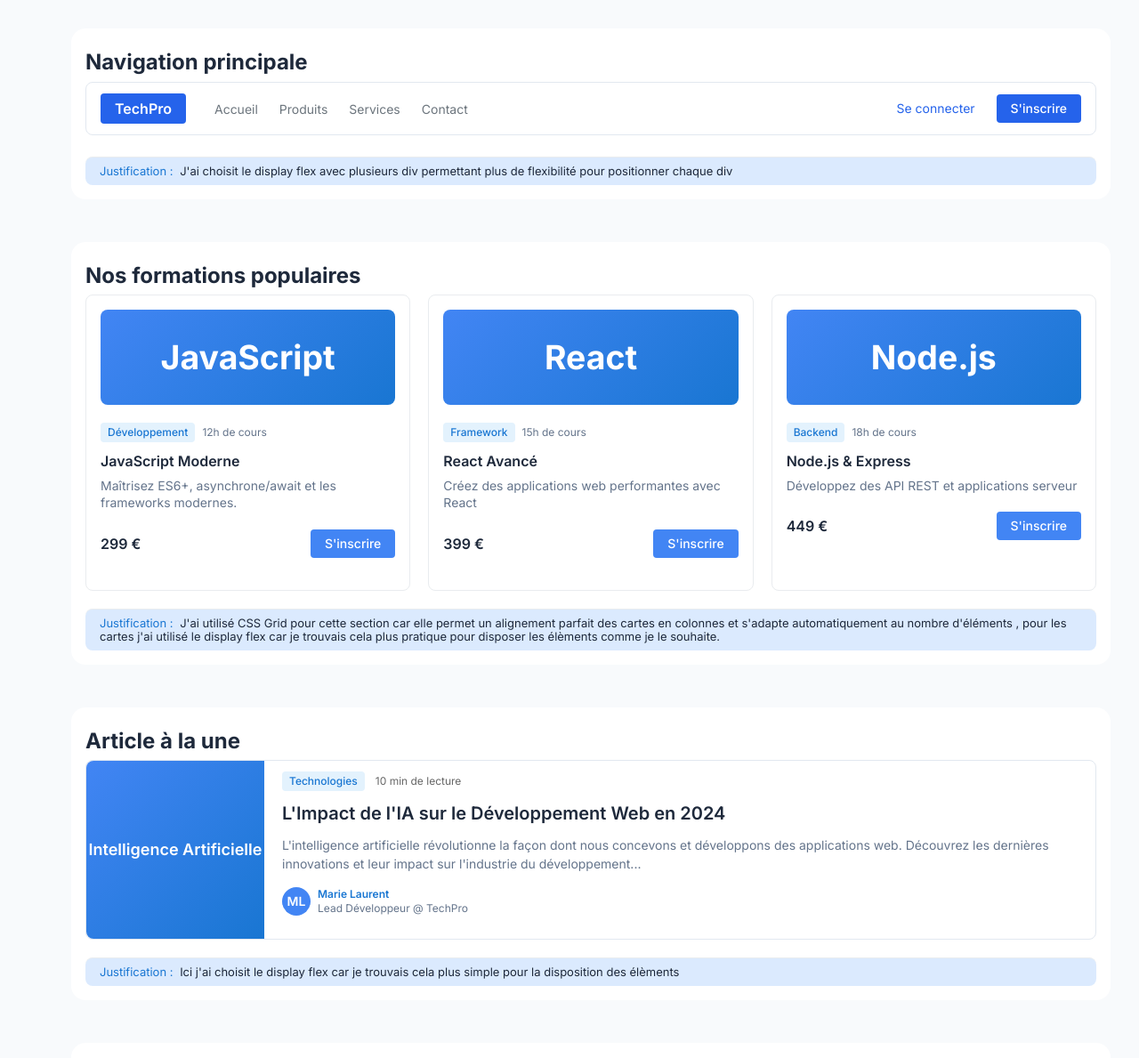
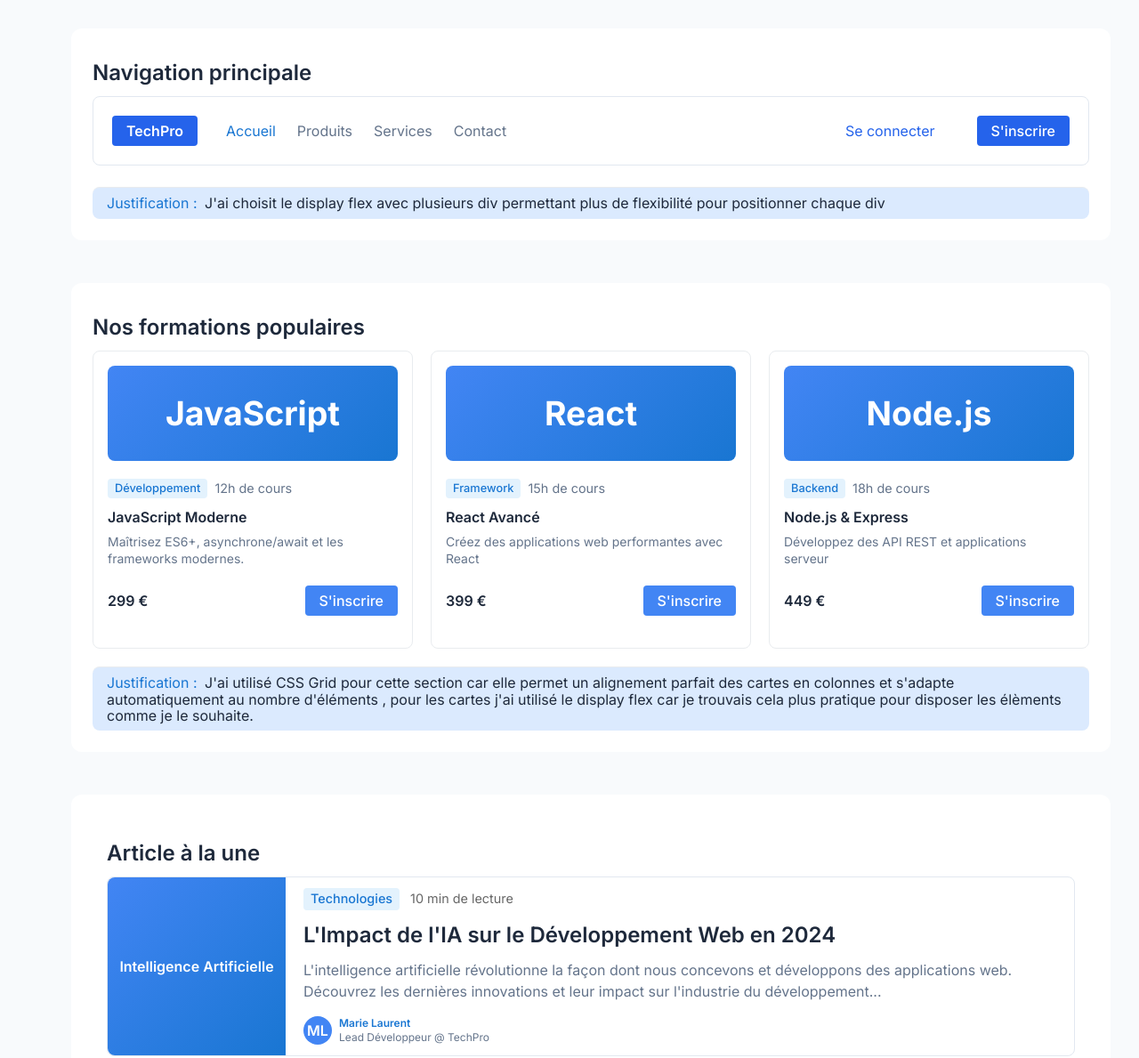
Before and after one commit to Jordandevop/flexbox-or-grid, a plain HTML site: page index.html in a window 1280 px wide. Shown: the top 1189 px of the page at 89% size. Drawn offline with Linux system fonts and the light colour scheme.

Commit message:
modification css

```diff
--- a/index.html
+++ b/index.html
@@ -23,7 +23,7 @@
                         <a href="#" class="logo">TechPro</a>
 
                         <ul class="nav-menu">
-                            <li><a href="#">Accueil</a></li>
+                            <li><a href="#" class="active">Accueil</a></li>
                             <li><a href="#">Produits</a></li>
                             <li><a href="#">Services</a></li>
                             <li><a href="#">Contact</a></li>
@@ -162,7 +162,7 @@
         <section class="section-technologie">
             <div class="technologie-container">
                 <div class="technologie-header">
-                    <h1>Technologies maitrisées</h1>
+                    <h2>Technologies maitrisées</h2>
                 </div>
                 <div class="technologies-list">
                     <span class="tech-item react">React.js</span>
--- a/style.css
+++ b/style.css
@@ -10,6 +10,11 @@
     padding: 0;
 }
 
+html {
+    font-size: 16px;
+    font-family: "Inter", sans-serif;
+}
+
 main {
     max-width: 1280px;
     margin: 0 auto;
@@ -17,26 +22,29 @@ main {
 }
 
 body {
-    font-family: "Inter", sans-serif;
+
     background: #f8fafc;
     color: #64748b;
 }
 
 section {
     margin-bottom: 47.8px;
-
-    border-radius: 16px;
+    padding: 24px;
+    border-radius: 12px;
     background-color: white;
 }
 
-
+h2 {
+    font-size: 1.5rem;
+    font-weight: 600;
+    line-height: 2.25rem;
+}
 
 .navigation-container,
 .formation-container,
 .article-container,
 .technologie-container,
 .projet-container {
-    padding: 16px;
     max-width: 100%;
 }
 
@@ -56,7 +64,7 @@ section {
     display: flex;
     justify-content: space-between;
     align-items: center;
-    padding: 12px 16px;
+    padding: 21px;
     border-radius: 8px;
     margin-bottom: 24px;
 
@@ -74,12 +82,13 @@ section {
     padding: 8px 16px;
     border-radius: 4px;
     font-weight: 600;
-    font-size: 16px;
+    font-size: 1rem;
     text-decoration: none;
 
     background-color: #2563EB;
     color: white;
 }
+
 
 .nav-menu {
     display: flex;
@@ -89,28 +98,33 @@ section {
 }
 
 .nav-menu a {
-    color: #6c757d;
+    color: #64748b;
     text-decoration: none;
-    font-size: 14px;
+    font-size: 1rem;
     font-weight: 400;
     padding: 8px 0;
-    transition: color 0.2s;
+    transition: color 0.3s;
+}
+
+.nav-menu .active {
+    color: #1976d2;
 }
 
 .nav-menu a:hover {
     color: #2563EB;
+
 }
 
 .navbar-right {
     display: flex;
-    gap: 12px;
+    gap: 35px;
     align-items: center;
 }
 
 .btn-connect {
     color: #2563EB;
     text-decoration: none;
-    font-size: 14px;
+    font-size: 1rem;
     padding: 8px 12px;
     border-radius: 4px;
     transition: background-color 0.2s;
@@ -124,7 +138,7 @@ section {
     background-color: #2563EB;
     color: white;
     text-decoration: none;
-    font-size: 14px;
+    font-size: 1rem;
     padding: 8px 16px;
     border-radius: 4px;
     font-weight: 500;
@@ -142,7 +156,7 @@ section {
     background-color: #DBEAFE;
     padding: 8px 16px;
     border-top: 1px solid #e9ecef;
-    font-size: 13px;
+    font-size: 1rem;
     color: #1E293B;
     border-radius: 8px;
 }
@@ -177,7 +191,7 @@ section {
     color: white;
     padding: 32px 20px;
     text-align: center;
-    font-size: 32px;
+    font-size: 2rem;
     font-weight: 600;
     border-radius: 8px;
 }
@@ -202,7 +216,7 @@ section {
 .badge {
     padding: 4px 8px;
     border-radius: 4px;
-    font-size: 12px;
+    font-size: 0.8rem;
     font-weight: 500;
 }
 
@@ -214,12 +228,12 @@ section {
 }
 
 .duration {
-    font-size: 12px;
+    font-size: 0.9rem;
     color: #64748B;
 }
 
 .formation-title {
-    font-size: 16px;
+    font-size: 1rem;
     font-weight: 600;
     color: #1E293B;
     margin-bottom: 8px;
@@ -239,7 +253,7 @@ section {
 }
 
 .price {
-    font-size: 16px;
+    font-size: 1rem;
     font-weight: 600;
     color: #1E293B;
 }
@@ -250,7 +264,7 @@ section {
     border: none;
     padding: 8px 16px;
     border-radius: 4px;
-    font-size: 14px;
+    font-size: 1rem;
     font-weight: 500;
     cursor: pointer;
     transition: all 0.2s;
@@ -292,7 +306,7 @@ section {
     align-items: center;
     justify-content: center;
     color: white;
-    font-size: 18px;
+    font-size: 1rem;
     font-weight: 600;
 }
 
@@ -313,17 +327,17 @@ section {
     color: #1976d2;
     padding: 4px 8px;
     border-radius: 4px;
-    font-size: 12px;
+    font-size: 0.9rem;
     font-weight: 500;
 }
 
 .reading-time {
-    font-size: 12px;
+    font-size: 0.9rem;
     color: #666;
 }
 
 .article-title {
-    font-size: 20px;
+    font-size: 1.5rem;
     font-weight: 600;
     color: #1E293B;
     margin-bottom: 12px;
@@ -331,7 +345,7 @@ section {
 }
 
 .article-description {
-    font-size: 14px;
+    font-size: 1rem;
     color: #64748B;
     line-height: 1.5;
     margin-bottom: 16px;
@@ -353,7 +367,7 @@ section {
     justify-content: center;
     color: white;
     font-weight: 600;
-    font-size: 14px;
+    font-size: 1rem;
 }
 
 .author-details {
@@ -401,9 +415,9 @@ section {
 
 .projets-grid {
     display: grid;
-    grid-template-columns: repeat(3, 370px);
-    grid-template-rows: repeat(2, 370px);
-    gap: 16px;
+    grid-template-columns: repeat(3, 350px);
+    grid-template-rows: repeat(2, 350px);
+    gap: 32px;
     margin-bottom: 20px;
 
 }
@@ -416,7 +430,7 @@ section {
     justify-content: center;
     text-align: center;
     font-weight: 600;
-    font-size: 20px;
+    font-size: 1.5rem;
     transition: transform 0.2s, box-shadow 0.2s;
     cursor: pointer;
 }
@@ -426,7 +440,7 @@ section {
 }
 
 #collection-projet {
-    font-size: 40px;
+    font-size: 2.2rem;
 }
 
 .projet-card:hover {
```
Also changed, not shown: normalize.css.
